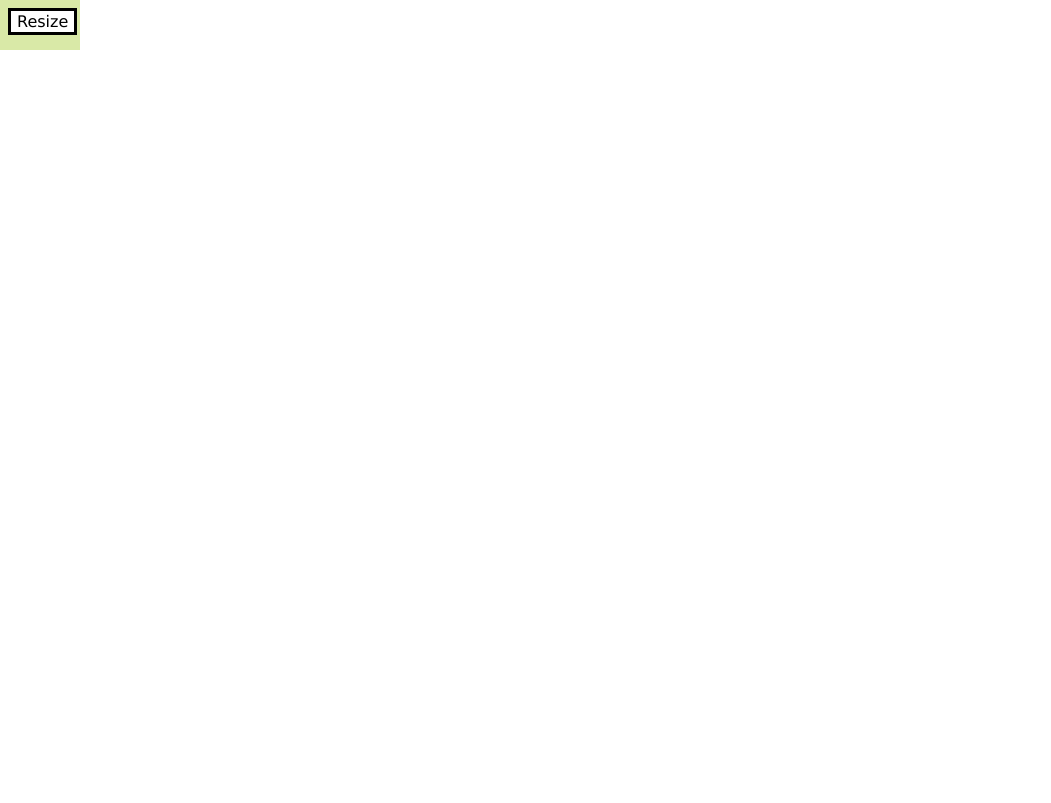
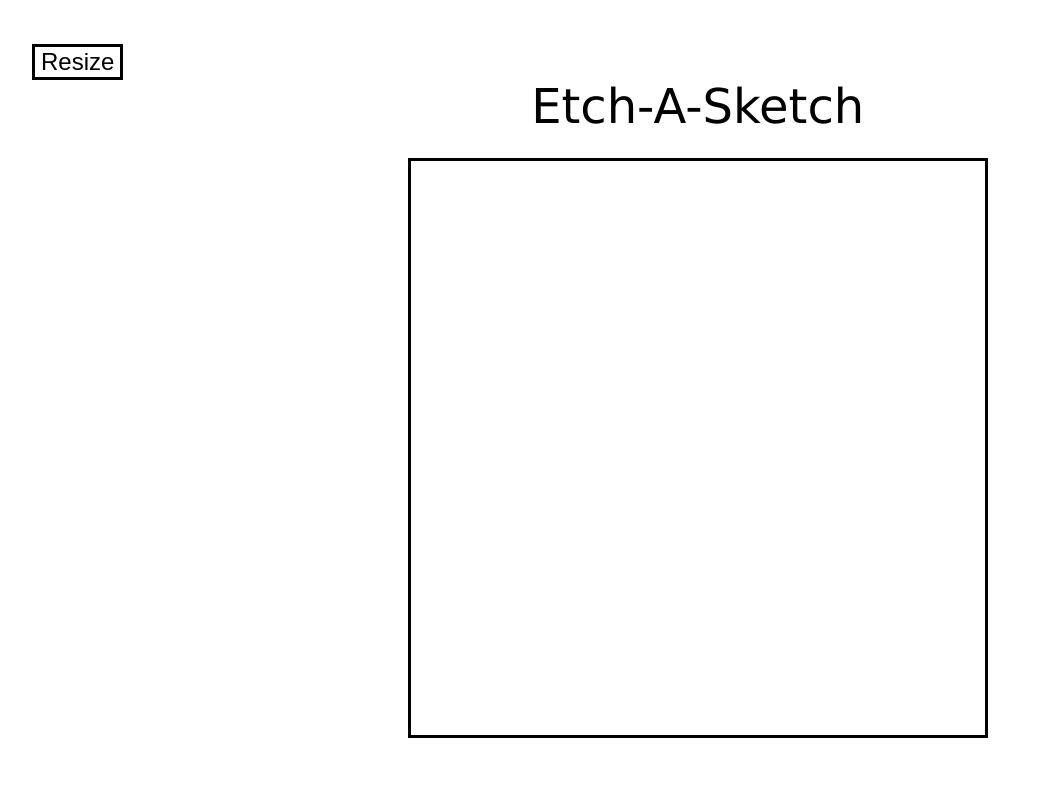
Before and after one commit to svar22/Etch-A-Sketch, a plain HTML site: page index.html in a window 1280 px wide. Shown: the whole page, without its empty margins (0-1051 px from the left). Drawn offline with Linux system fonts and the light colour scheme.

Commit message:
Added better styles.

```diff
--- a/etch-a-sketch.js
+++ b/etch-a-sketch.js
@@ -1,12 +1,24 @@
 const container = document.querySelector(".container");
 
 
+const gridContainer = document.createElement("div");
+gridContainer.classList.add("gridContainer");
+container.appendChild(gridContainer);
+
+const title = document.createElement("div");
+title.classList.add("title");
+title.textContent = "Etch-A-Sketch";
+container.insertBefore(title, gridContainer);
+
+
+
+
 function deleteGrid() {
-    const container = document.querySelector(".container");
-    let lastBox = container.lastElementChild;
+    const gridContainer = document.querySelector(".gridContainer");
+    let lastBox = gridContainer.lastElementChild;
     while (lastBox){
-        container.removeChild(lastBox);
-        lastBox = container.lastElementChild;
+        gridContainer.removeChild(lastBox);
+        lastBox = gridContainer.lastElementChild;
     }
 }
 
@@ -15,7 +27,7 @@ function createGrid(numberOfBoxes) {
         for(let j = 0; j < numberOfBoxes; j++){
             const box = document.createElement("div");
             //box.textContent = "b";
-            container.appendChild(box);
+            gridContainer.appendChild(box);
             let boxPercentage = 100 / numberOfBoxes;
             box.style.flexBasis = boxPercentage + "%";
             box.classList.add("box");
@@ -36,12 +48,6 @@ function createHover() {
             const newGreen = randomRGB();
             const newBlue = randomRGB();
             boxes[i].style.backgroundColor = "rgb(" + newRed + ", " + newGreen + ", " + newBlue + ")";
-        });
-    }
-
-    for (let i = 0; i < boxes.length; i++){
-        boxes[i].addEventListener("mouseleave", () => {
-            boxes[i].style.backgroundColor = "white";
         });
     }
 }
--- a/styles.css
+++ b/styles.css
@@ -1,23 +1,41 @@
-html, body {
-    margin: 0px;
+html,body {
     height: 100%;
 }
 
+body {
+    display: flex;
+    font-family: 'Lucida Sans', 'Lucida Sans Regular', 'Lucida Grande', 'Lucida Sans Unicode', Geneva, Verdana, sans-serif;
+}
+
 .container {
-    margin-bottom: -10px;
-    height: 100%;
+    width: 100%;
+    display: flex;
+    flex-direction: column;
+    justify-content: center;
+    align-items: center;
+    gap: 24px;
+}
+
+.gridContainer {
+    width: 50%;
+    aspect-ratio: 1/1;
     display: flex;
     flex-wrap: wrap;
-    align-items: stretch;
+    border: solid 3px black;
+    align-self: center;
 }
 
+.title{
+    font-size: 48px;
+}
 
 button {
-    margin: 8px;
-    position: absolute;
+    flex: 0 auto auto;
+    margin-left: 24px;
+    margin-top: 36px;
     border: solid 3px black;
     background-color: white;
     color: black;
-    font-family:'Lucida Sans', 'Lucida Sans Regular', 'Lucida Grande', 'Lucida Sans Unicode', Geneva, Verdana, sans-serif;
-    font-size: 16px;
+    font-size: 24px;
+    align-self: flex-start;
 }
```
